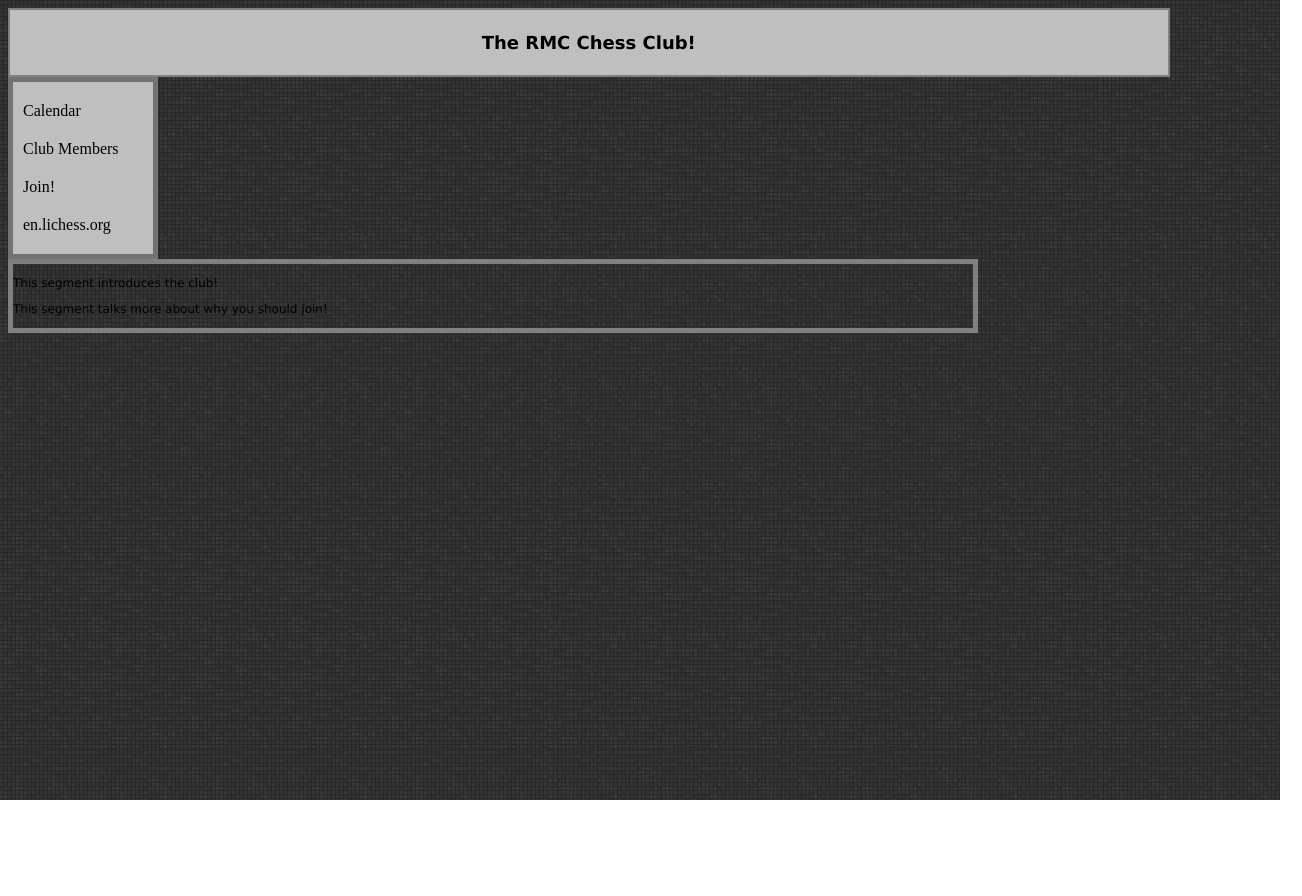
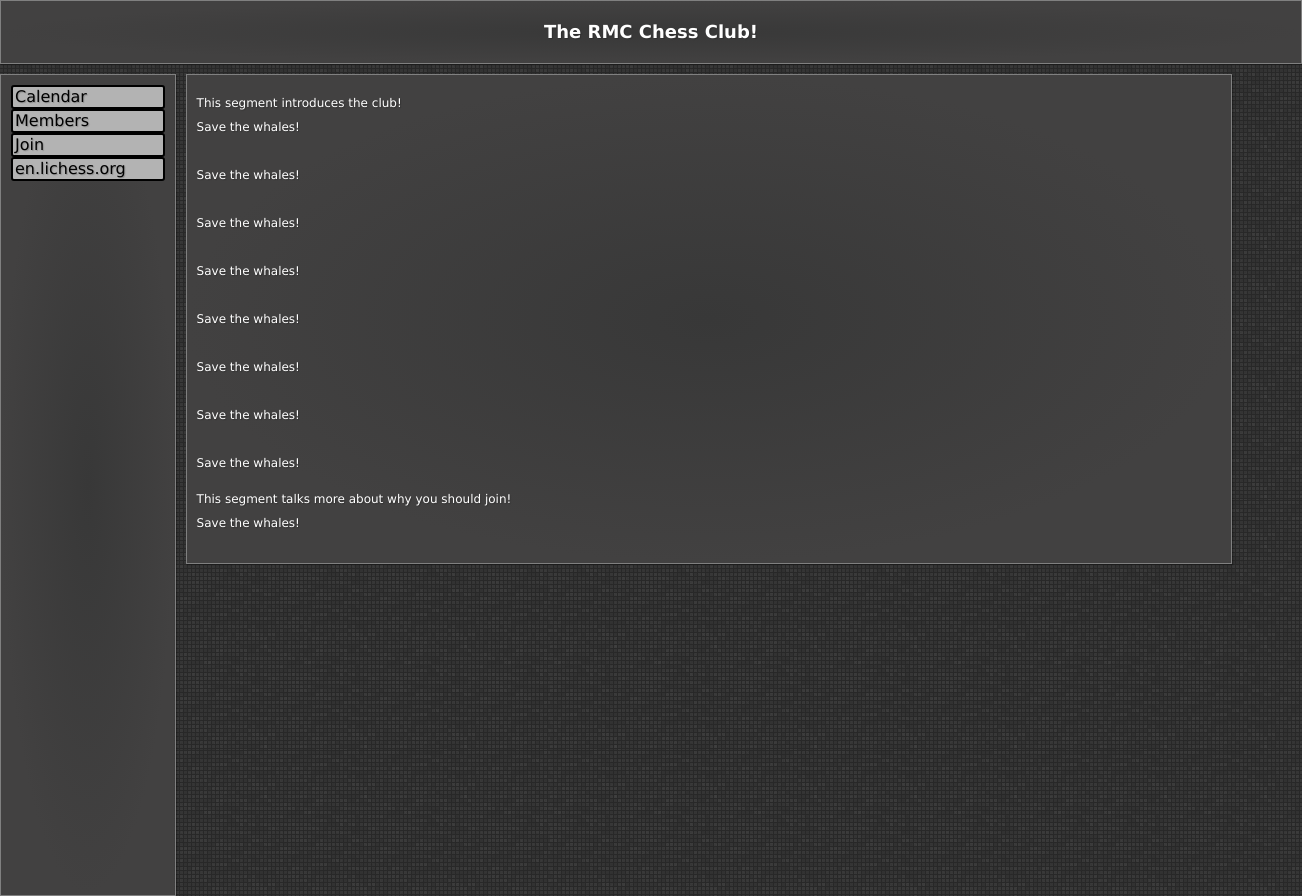
Before and after one commit to JasonAlanTerry/Website_SchoolProject, a plain HTML site: page index.html in a window 1280 px wide. Shown: the whole page, 1302 px wide, since content can reach past the window. Before the commit the page ends 800 px from the top, so only its background shows below. Drawn offline with Linux system fonts and the light colour scheme.

Commit message:
Style wip

```diff
--- a/index.html
+++ b/index.html
@@ -11,21 +11,31 @@
 
     <div id="sidebar">
     <a href="Calendar">Calendar</a>
-    <a href="List Of Members">Club Members</a>
-    <a href="Join Page">Join!</a>
+    <a href="Members">Members</a>
+    <a href="Join Page">Join</a>
     <a href="https://en.lichess.org">en.lichess.org</a>
     </div>
 
     <div id="pagecontent">
     <p title="ABOUT US!">
       This segment introduces the club!
+      <br><br> Save the whales! <br><br>
+      <br><br> Save the whales! <br><br>
+      <br><br> Save the whales! <br><br>
+      <br><br> Save the whales! <br><br>
+      <br><br> Save the whales! <br><br>
+      <br><br> Save the whales! <br><br>
+      <br><br> Save the whales! <br><br>
+      <br><br> Save the whales! <br><br>
+
     </p>
 
     <p title="More Info!">
       This segment talks more about why you should join!
+      <br><br> Save the whales! <br><br>
     </p>
     </div>
-
+    <div>
   </body>
 
 </html>
--- a/styles.css
+++ b/styles.css
@@ -23,54 +23,115 @@ h1 {
     text-align: center;
 }
 
+body {
+
+    margin: auto;
+
+}
+
 /* This is the general styleing for links */
 
 a:link, a:visited {
-	    background-color: #bfbfbf;
 	    color: black;
-	    padding: 10px 0px;
-	    text-align: center;
+	    padding: 10px 2px;
+	    text-align: left;
 	    text-decoration: none;
-	    display: inline-block;
-
+	    display: block;
+	    background-color: #b3b3b3;
+	    padding: 2px;
+            border: 2px solid;
+	    -webkit-border-radius: 3px;
+	    border-radius: 3px;
 	}
 
 a:hover {
     color: white;
+    background-color: #b3b3b3;
+    paddding: 2px;
+    border: 2px solid;
+    -webkit-border-radius: 3px;
+    border-radius: 3px;
 }
 
-/* Nav Bar Style */
-#sidebar {
-
-    background-color: #bfbfbf;
-    width: 120px;
-    padding: 10px;
-    border: 5px solid #737373;
-    margin: 0;
+/* Goal: everything formats based on Title Width? */
+/* Title Bar Style */
+#titlebar {
+  display: block;
+  -webkit-box-sizing: content-box;
+  -moz-box-sizing: content-box;
+  box-sizing: content-box;
+  width: 100%;
+  height: auto;
+  padding: 10px;
+  margin: auto;
+  margin-bottom: 10px;
+  border: 1px solid gray;
+  border-radius: 0px;
+  font: normal 16px/1 "Lucida Sans Unicode", "Lucida Grande", sans-serif;
+  color: rgba(255,255,255,1);
+  background: -webkit-radial-gradient(closest-side, rgba(56,56,56,1) 0, rgba(66,65,65,1) 100%);
+  background: -moz-radial-gradient(closest-side, rgba(56,56,56,1) 0, rgba(66,65,65,1) 100%);
+  background: radial-gradient(closest-side, rgba(56,56,56,1) 0, rgba(66,65,65,1) 100%);
+  background-position: 50% 50%;
+  background-origin: padding-box;
+  background-clip: border-box;
+  background-size: auto auto;
+  box-shadow: 1px 1px 1px 0 rgba(0,0,0,0.3) ;
+  text-shadow: 1px 1px 1px rgba(0,0,0,0.2) ;
+  background-color: #bfbfbf;
+  align: center;
+  display: block;
 
 }
 
-/* Title Bar Style */
-#titlebar {
-
-    background-color: #bfbfbf;
-    width: 90%;
+/* Nav/Side Bar Style */
+#sidebar {
+    float: left;
+    display: inline-block;
+    -webkit-box-sizing: content-box;
+    -moz-box-sizing: content-box;
+    box-sizing: content-box;
+    width: 12%;
+    height: 800px;
     padding: 10px;
-    border: 2px solid gray;
-    margin: 0;
-
+    border: 1px solid gray;
+    margin-right: 10px;
+    border-radius: 0px;
+    font: normal 16px/1 "Lucida Sans Unicode", "Lucida Grande", sans-serif;
+    color: rgba(255,255,255,1);
+    background: -webkit-radial-gradient(closest-side, rgba(56,56,56,1) 0, rgba(66,65,65,1) 100%);
+    background: -moz-radial-gradient(closest-side, rgba(56,56,56,1) 0, rgba(66,65,65,1) 100%);
+    background: radial-gradient(closest-side, rgba(56,56,56,1) 0, rgba(66,65,65,1) 100%);
+    background-position: 50% 50%;
+    background-origin: padding-box;
+    background-clip: border-box;
+    background-size: auto auto;
+    box-shadow: 1px 1px 1px 0 rgba(0,0,0,0.3) ;
+    text-shadow: 1px 1px 1px rgba(0,0,0,0.2) ;
 }
 
 /* Page Content */
 #pagecontent {
-
-    position: relative;
-
-    width: 960px;
-    height: 100%
-
-    padding: 10px;
-    border: 5px solid gray;
-    margin: 0;
-
+  float: center;
+  display: inline-block;
+  -webkit-box-sizing: content-box;
+  -moz-box-sizing: content-box;
+  box-sizing: content-box;
+  width: 80%;
+  height: auto;
+  padding: 10px;
+  margin: auto;
+  border: 1px solid gray;
+  border-radius: 0px;
+  font: normal 16px/1 "Lucida Sans Unicode", "Lucida Grande", sans-serif;
+  color: rgba(255,255,255,1);
+  background: -webkit-radial-gradient(closest-side, rgba(56,56,56,1) 0, rgba(66,65,65,1) 100%);
+  background: -moz-radial-gradient(closest-side, rgba(56,56,56,1) 0, rgba(66,65,65,1) 100%);
+  background: radial-gradient(closest-side, rgba(56,56,56,1) 0, rgba(66,65,65,1) 100%);
+  background-position: 50% 50%;
+  background-origin: padding-box;
+  background-clip: border-box;
+  background-size: auto auto;
+  box-shadow: 1px 1px 1px 0 rgba(0,0,0,0.3) ;
+  text-shadow: 1px 1px 1px rgba(0,0,0,0.2) ;
 }
```
Also changed, not shown: 1 other file.
